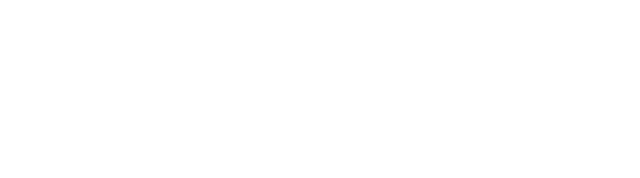
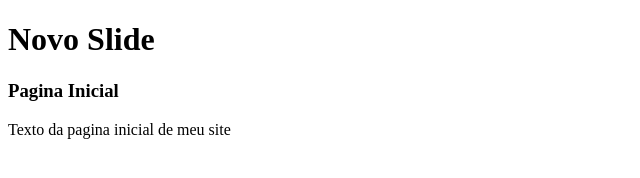
Before and after one commit to Edusinx/atividadeBranch, a plain HTML site: page index.html in a window 1280 px wide. Shown: the whole page, without its empty margins (0-640 px from the left). Drawn offline with Linux system fonts and the light colour scheme.

Commit message:
tags h1, h3 e p adicionadas

```diff
--- a/index.html
+++ b/index.html
@@ -7,6 +7,8 @@
 	<title>DOC</title>
 </head>
 <body>
-
+	<h1>Novo Slide</h1>
+	<h3>Pagina Inicial</h3>
+	<p>Texto da pagina inicial de meu site</p>
 </body>
 </html>
```
